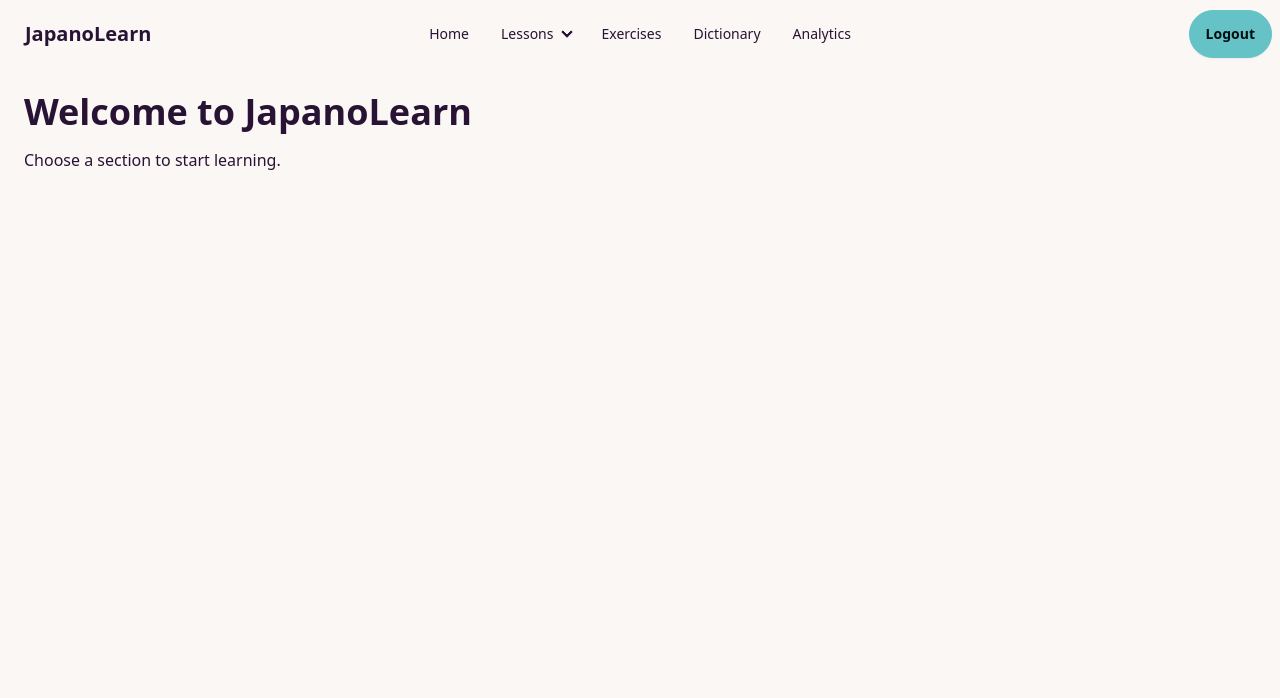
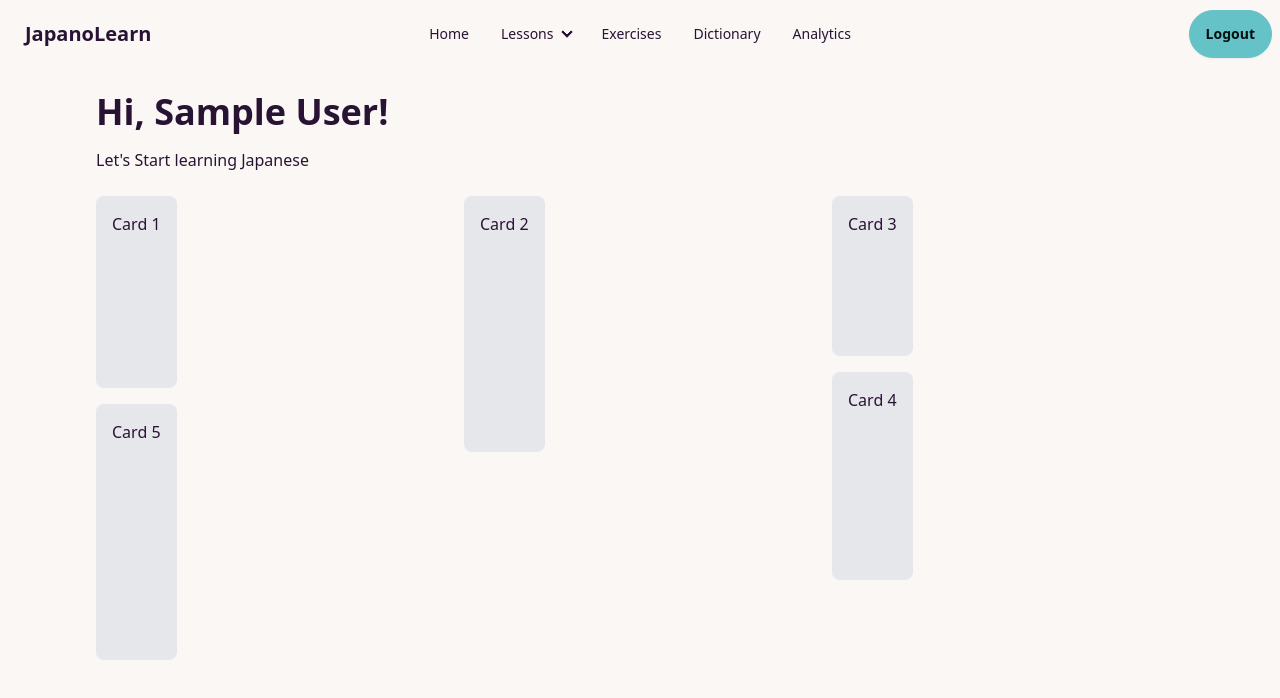
Before and after one commit to happygoluckycodeeditor/japanolearn, a React (Vite) app: page /home in a window 1280 px wide. Shown: the top 698 px of the page. Built offline with nearby package versions, Linux system fonts and the light colour scheme; no server answers; sample sign-in values are in the browser's storage.

Commit message:
Added boxes

```diff
--- a/package.json
+++ b/package.json
@@ -19,6 +19,7 @@
     "react-firebase-hooks": "^5.1.1",
     "react-instantsearch-dom": "^6.40.4",
     "react-markdown": "^9.0.1",
+    "react-responsive-masonry": "^2.3.0",
     "react-router-dom": "^6.26.2",
     "react-youtube": "^10.1.0"
   },
@@ -27,6 +28,7 @@
     "@types/react": "^18.3.3",
     "@types/react-dom": "^18.3.0",
     "@types/react-instantsearch-dom": "^6.12.8",
+    "@types/react-responsive-masonry": "^2.1.3",
     "@vitejs/plugin-react": "^4.3.1",
     "autoprefixer": "^10.4.20",
     "daisyui": "^4.12.10",
--- a/src/components/Home.tsx
+++ b/src/components/Home.tsx
@@ -1,10 +1,43 @@
+import { useState, useEffect } from "react";
+import { onAuthStateChanged } from "firebase/auth";
+import Masonry, { ResponsiveMasonry } from "react-responsive-masonry";
+import { auth } from "../firebase-config"; // Import Firebase authentication
+
 const Home = () => {
-    return (
-      <div className="p-6">
-        <h1 className="text-4xl font-bold">Welcome to JapanoLearn</h1>
-        <p className="mt-4">Choose a section to start learning.</p>
+  const [userName, setUserName] = useState<string | null>(null);
+
+  // Listen to authentication state changes
+  useEffect(() => {
+    const unsubscribe = onAuthStateChanged(auth, (user) => {
+      if (user) {
+        setUserName(user.displayName); // Set the user's display name
+      }
+    });
+    return () => unsubscribe(); // Clean up the listener on unmount
+  }, []);
+
+  return (
+    <div className="p-6 pl-24 pr-24">
+      {/* Greeting */}
+      <h1 className="text-4xl font-bold">
+        Hi, {userName ? userName : "User"}!
+      </h1>
+      <p className="mt-4">Let's Start learning Japanese</p>
+
+      {/* Masonry Layout */}
+      <div className="mt-6">
+        <ResponsiveMasonry columnsCountBreakPoints={{ 350: 1, 750: 2, 900: 3 }}>
+          <Masonry gutter="16px">
+            <div className="bg-gray-200 p-4 rounded-lg h-48">Card 1</div>
+            <div className="bg-gray-200 p-4 rounded-lg h-64">Card 2</div>
+            <div className="bg-gray-200 p-4 rounded-lg h-40">Card 3</div>
+            <div className="bg-gray-200 p-4 rounded-lg h-52">Card 4</div>
+            <div className="bg-gray-200 p-4 rounded-lg h-64">Card 5</div>
+          </Masonry>
+        </ResponsiveMasonry>
       </div>
-    );
-  };
+    </div>
+  );
+};
 
-  export default Home;
+export default Home;
```
Also changed, not shown: src/assets/img1.svg (added), 1 other file (tests, documents, lock files or other folders).
